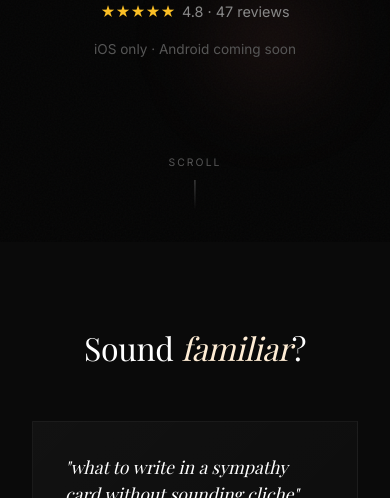
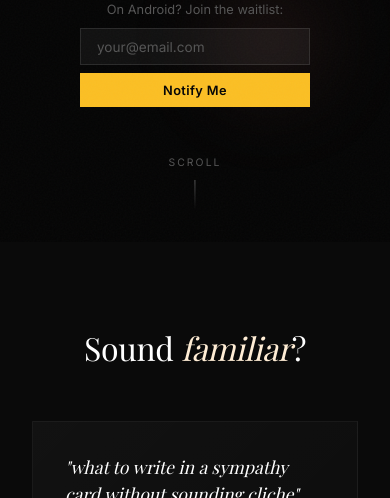
Before and after one commit to jarrydaubert/prosepal-web, a website: page public/index.html in a window 390 px wide. Shown: the part 602-1100 px from the top of the page. Drawn offline with nearby package versions, Linux system fonts and the light colour scheme.

Commit message:
Add Android waitlist email capture form
- Add email capture form in hero section
- Styled to match cinematic theme
- AJAX submission with success message
- Mobile responsive (stacks on small screens)
- Requires Formspree setup: replace YOUR_FORM_ID in index.html

Co-authored-by: factory-droid[bot] <138933559+factory-droid[bot]@users.noreply.github.com>

```diff
--- a/public/index.html
+++ b/public/index.html
@@ -345,6 +345,71 @@
     }
     .rating-badge .stars { color: var(--spotlight-gold); }
 
+    .android-waitlist {
+      display: flex;
+      flex-direction: column;
+      align-items: center;
+      gap: 0.5rem;
+      margin-top: 0.5rem;
+    }
+    .android-waitlist-label {
+      font-size: 0.8rem;
+      color: var(--text-dim);
+    }
+    .android-waitlist-form {
+      display: flex;
+      gap: 0.5rem;
+      max-width: 320px;
+    }
+    .android-waitlist-form input[type="email"] {
+      flex: 1;
+      padding: 0.6rem 1rem;
+      background: rgba(255,255,255,0.05);
+      border: 1px solid var(--border-light);
+      color: var(--text-primary);
+      font-size: 0.85rem;
+      font-family: inherit;
+      border-radius: 0;
+      min-width: 180px;
+    }
+    .android-waitlist-form input[type="email"]::placeholder {
+      color: var(--text-dim);
+    }
+    .android-waitlist-form input[type="email"]:focus {
+      outline: none;
+      border-color: var(--spotlight-gold);
+    }
+    .android-waitlist-form button {
+      padding: 0.6rem 1rem;
+      background: var(--spotlight-gold);
+      border: none;
+      color: var(--bg-deep);
+      font-size: 0.8rem;
+      font-weight: 600;
+      font-family: inherit;
+      letter-spacing: 0.03em;
+      cursor: pointer;
+      transition: background 0.3s;
+      white-space: nowrap;
+    }
+    .android-waitlist-form button:hover {
+      background: var(--spotlight-amber);
+    }
+    .android-waitlist-success {
+      font-size: 0.85rem;
+      color: var(--spotlight-gold);
+      display: none;
+    }
+    @media (max-width: 480px) {
+      .android-waitlist-form {
+        flex-direction: column;
+        width: 100%;
+      }
+      .android-waitlist-form input[type="email"] {
+        min-width: 100%;
+      }
+    }
+
     .hero-secondary {
       font-size: 0.85rem;
       color: var(--text-dim);
@@ -1144,7 +1209,14 @@
         <span class="stars">★★★★★</span>
         <span>4.8 · 47 reviews</span>
       </div>
-      <span class="hero-secondary">iOS only · Android coming soon</span>
+      <div class="android-waitlist">
+        <span class="android-waitlist-label">On Android? Join the waitlist:</span>
+        <form class="android-waitlist-form" id="android-form" action="https://formspree.io/f/YOUR_FORM_ID" method="POST">
+          <input type="email" name="email" placeholder="your@email.com" required>
+          <button type="submit">Notify Me</button>
+        </form>
+        <span class="android-waitlist-success" id="android-success">You're on the list!</span>
+      </div>
     </div>
     <div class="scroll-indicator">
       <span>Scroll</span>
@@ -1567,6 +1639,28 @@
         }
       });
     });
+
+    // Android waitlist form handler
+    const androidForm = document.getElementById('android-form');
+    const androidSuccess = document.getElementById('android-success');
+
+    androidForm.addEventListener('submit', async (e) => {
+      e.preventDefault();
+      const formData = new FormData(androidForm);
+
+      try {
+        await fetch(androidForm.action, {
+          method: 'POST',
+          body: formData,
+          headers: { 'Accept': 'application/json' }
+        });
+        androidForm.style.display = 'none';
+        androidSuccess.style.display = 'block';
+      } catch (error) {
+        // Fallback: submit normally
+        androidForm.submit();
+      }
+    });
   </script>
 
   <!-- Vercel Analytics -->
```
